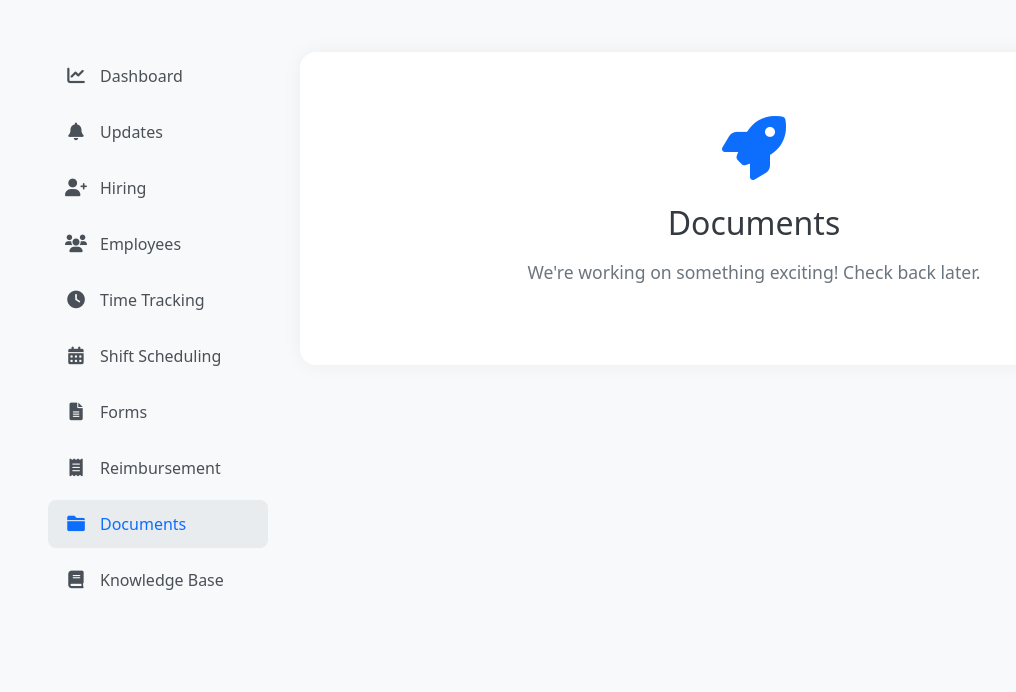
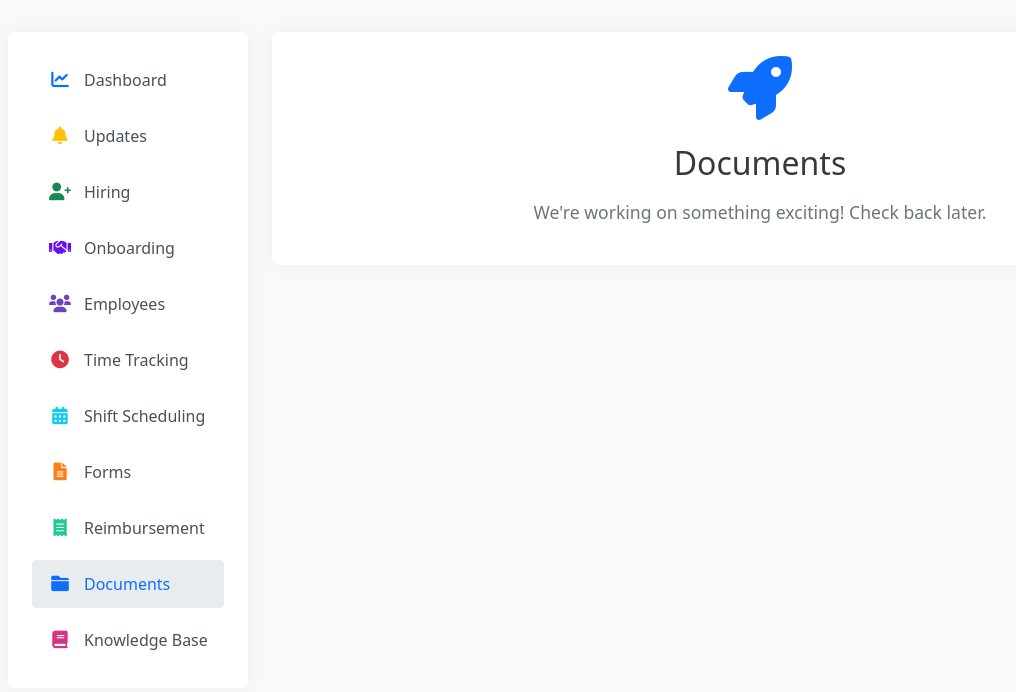
Before and after one commit to sparQone/sparq, a Flask app: page /people/docs in a window 1280 px wide. Shown: the part 78-770 px from the top of the page, without its empty margins (12-1028 px from the left). Run offline with Flask 3, Linux system fonts and the light colour scheme; the visitor is signed in with stand-in values (Sample User, id 1); parts of the project's set-up code (start-up, migrations or seed data) failed here and were passed over.

Commit message:
Refactoring

```diff
--- a/app.py
+++ b/app.py
@@ -49,6 +49,16 @@ def create_app():
     app.module_loader = module_loader
     module_loader.load_modules()
 
+    # Check for required modules
+    required_modules = ['CoreModule', 'PeopleModule']
+    loaded_modules = [m.__class__.__name__ for m in module_loader.modules]
+    missing_modules = [m for m in required_modules if m not in loaded_modules]
+
+    if missing_modules:
+        print(f"ERROR: Required modules not found: {', '.join(missing_modules)}")
+        print("Application cannot start without core and people modules.")
+        os._exit(1)
+
     # Store manifests in app config
     app.config['INSTALLED_MODULES'] = module_loader.manifests
 
--- a/modules/clock/__manifest__.py
+++ b/modules/clock/__manifest__.py
@@ -1,7 +1,8 @@
 manifest = {
     'name': 'Clock',
-    'version': '1.0.0',
+    'version': '1.0',
     'main_route': '/clock',
     'icon_class': 'fa-regular fa-clock',
-    'type': 'app'
+    'type': 'App',
+    'depends': ['core']
 }
--- a/modules/core/__manifest__.py
+++ b/modules/core/__manifest__.py
@@ -1,7 +1,8 @@
 manifest = {
     'name': 'Core',
-    'version': '1.0.0',
+    'version': '1.0',
     'main_route': '/',
     'icon_class': 'fa-solid fa-home',        # Font Awesome icon class
-    'type': 'system'  # Changed from 'app' to 'system'
+    'type': 'System',
+    'depends': []
 }
--- a/modules/core/views/assets/css/apps.css
+++ b/modules/core/views/assets/css/apps.css
@@ -39,7 +39,7 @@
     background-color: #ffc107;
     color: #000;
     padding: 2px 8px;
-    border-radius: 12px;
+    border-radius: 0.25rem;
     font-size: 0.8em;
 }
 
@@ -56,7 +56,7 @@
 .weather-card {
     background: white;
     padding: 2rem;
-    border-radius: 1rem;
+    border-radius: 0.5rem;
     box-shadow: 0 0 20px rgba(0,0,0,0.1);
     min-width: 300px;
     text-align: center;
@@ -73,7 +73,7 @@
 .clock-card {
     background: white;
     padding: 3rem;
-    border-radius: 1rem;
+    border-radius: 0.5rem;
     box-shadow: 0 0 20px rgba(0,0,0,0.1);
     text-align: center;
 }
@@ -94,16 +94,22 @@
 /* People Module - Left Navigation */
 .people-layout {
     display: flex;
-    gap: 2rem;
+    gap: 1.5rem;
     padding: 0 20px;
-    max-width: 1200px;
     margin: 0 auto;
+    min-width: 1000px;
+    max-width: 100%;
 }
 
 .side-nav {
-    width: 220px;
-    flex-shrink: 0;
-    padding-top: 20px;
+    width: 240px;
+    min-width: 240px;
+    flex: 0 0 240px;
+    padding: 1.5rem;
+    background: white;
+    border-radius: 0.5rem;
+    box-shadow: 0 0 20px rgba(0,0,0,0.05);
+    height: fit-content;
 }
 
 .nav-menu {
@@ -116,6 +122,10 @@
     margin-bottom: 0.5rem;
 }
 
+.nav-item:last-child {
+    margin-bottom: 0;
+}
+
 .nav-link {
     display: flex;
     align-items: center;
@@ -123,8 +133,9 @@
     padding: 0.75rem 1rem;
     color: #495057;
     text-decoration: none;
-    border-radius: 0.5rem;
+    border-radius: 0.25rem;
     transition: all 0.2s ease;
+    white-space: nowrap;
 }
 
 .nav-link:hover {
@@ -145,20 +156,78 @@
     text-align: center;
 }
 
+/* Navigation Icon Colors */
+.nav-link i.fa-chart-line {
+    color: #0d6efd;  /* Bootstrap primary blue */
+}
+
+.nav-link i.fa-bell {
+    color: #ffc107;  /* Bootstrap warning yellow */
+}
+
+.nav-link i.fa-user-plus {
+    color: #198754;  /* Bootstrap success green */
+}
+
+.nav-link i.fa-users {
+    color: #6f42c1;  /* Bootstrap purple */
+}
+
+.nav-link i.fa-clock {
+    color: #dc3545;  /* Bootstrap danger red */
+}
+
+.nav-link i.fa-calendar-alt {
+    color: #0dcaf0;  /* Bootstrap info cyan */
+}
+
+.nav-link i.fa-file-alt {
+    color: #fd7e14;  /* Bootstrap orange */
+}
+
+.nav-link i.fa-receipt {
+    color: #20c997;  /* Bootstrap teal */
+}
+
+.nav-link i.fa-folder {
+    color: #6c757d;  /* Bootstrap secondary gray */
+}
+
+.nav-link i.fa-book {
+    color: #d63384;  /* Bootstrap pink */
+}
+
+.nav-link i.fa-graduation-cap {
+    color: #6610f2;  /* Bootstrap indigo */
+}
+
+.nav-link i.fa-stairs {
+    color: #6610f2;  /* Bootstrap indigo */
+}
+
+.nav-link i.fa-handshake {
+    color: #6610f2;  /* Bootstrap indigo */
+}
+
+/* Keep icon color on hover and active states */
+.nav-link:hover i,
+.nav-link.active i {
+    color: inherit;  /* Remove this line if you want to keep colors in hover/active states */
+}
+
 /* Main content area */
 .main-content {
-    flex: 1;
+    flex: 1 1 auto;
     min-width: 0;
-    padding-top: 20px;
 }
 
 /* Coming Soon Page */
 .coming-soon {
+    padding: 1.5rem;
+    background: white;
+    border-radius: 0.5rem;
+    box-shadow: 0 0 20px rgba(0,0,0,0.05);
     text-align: center;
-    padding: 4rem 2rem;
-    background: white;
-    border-radius: 1rem;
-    box-shadow: 0 0 20px rgba(0,0,0,0.05);
 }
 
 .coming-soon i {
@@ -181,9 +250,8 @@
 /* Content Cards */
 .content-card {
     background: white;
-    padding: 2rem;
-    padding-top: 1.5rem;
-    border-radius: 1rem;
+    padding: 1.5rem;
+    border-radius: 0.5rem;
     box-shadow: 0 0 20px rgba(0,0,0,0.05);
 }
 
@@ -212,7 +280,7 @@
 .stat-card {
     background: white;
     padding: 1.5rem;
-    border-radius: 1rem;
+    border-radius: 0.5rem;
     box-shadow: 0 0 20px rgba(0,0,0,0.05);
     display: flex;
     align-items: center;
@@ -222,7 +290,7 @@
 .stat-icon {
     width: 48px;
     height: 48px;
-    border-radius: 12px;
+    border-radius: 0.375rem;
     background: #e9ecef;
     display: flex;
     align-items: center;
@@ -271,7 +339,7 @@
     align-items: center;
     justify-content: center;
     background: #f8f9fa;
-    border-radius: 0.5rem;
+    border-radius: 0.25rem;
     color: #6c757d;
 }
 
@@ -293,7 +361,7 @@
     gap: 1rem;
     padding: 0.75rem;
     background: #f8f9fa;
-    border-radius: 0.5rem;
+    border-radius: 0.25rem;
 }
 
 .activity-item i {
--- a/modules/core/views/templates/people_nav.html
+++ b/modules/core/views/templates/people_nav.html
@@ -16,6 +16,12 @@
             <a href="{{ url_for('people_bp.hiring') }}" class="nav-link {% if active_page == 'hiring' %}active{% endif %}">
                 <i class="fas fa-user-plus"></i>
                 <span>Hiring</span>
+            </a>
+        </li>
+        <li class="nav-item">
+            <a href="{{ url_for('people_bp.onboarding') }}" class="nav-link {% if active_page == 'onboarding' %}active{% endif %}">
+                <i class="fas fa-handshake"></i>
+                <span>Onboarding</span>
             </a>
         </li>
         <li class="nav-item">
--- a/modules/nickname/__manifest__.py
+++ b/modules/nickname/__manifest__.py
@@ -1,7 +1,8 @@
 manifest = {
     'name': 'Nickname',
-    'version': '1.0.0',
+    'version': '1.0',
     'main_route': '/nickname',
     'icon_class': 'fa-solid fa-user-tag',  # Changed icon to something more nickname-related
-    'type': 'extension'
+    'type': 'Extension',
+    'depends': ['core']
 }
--- a/modules/people/__manifest__.py
+++ b/modules/people/__manifest__.py
@@ -1,7 +1,8 @@
 manifest = {
     'name': 'People',
-    'version': '1.0.0',
+    'version': '1.0',
     'main_route': '/people',
     'icon_class': 'fa-solid fa-users',
-    'type': 'app'
+    'type': 'App',
+    'depends': ["core"]
 }
--- a/modules/people/controllers/people.py
+++ b/modules/people/controllers/people.py
@@ -72,6 +72,18 @@ def hiring():
     """Hiring page (coming soon)"""
     return render_template("hiring.html",
                          active_page='hiring',
+                         module_name="People",
+                         module_icon="fa-solid fa-users",
+                         module_home='people_bp.people_home',
+                         installed_modules=g.installed_modules)
+
+@blueprint.route("/onboarding")
+@login_required
+def onboarding():
+    """Onboarding page (coming soon)"""
+    return render_template("coming_soon.html",
+                         active_page='onboarding',
+                         title="Onboarding",
                          module_name="People",
                          module_icon="fa-solid fa-users",
                          module_home='people_bp.people_home',
--- a/modules/weather/__manifest__.py
+++ b/modules/weather/__manifest__.py
@@ -1,7 +1,8 @@
 manifest = {
     'name': 'Weather',
-    'version': '1.0.0',
+    'version': '1.0',
     'main_route': '/weather',
     'icon_class': 'fa-solid fa-cloud-sun-rain',
-    'type': 'app'
+    'type': 'App',
+    'depends': ['core']
 }
```
Also changed, not shown: system/module/module_loader.py (+24 -6 lines).
